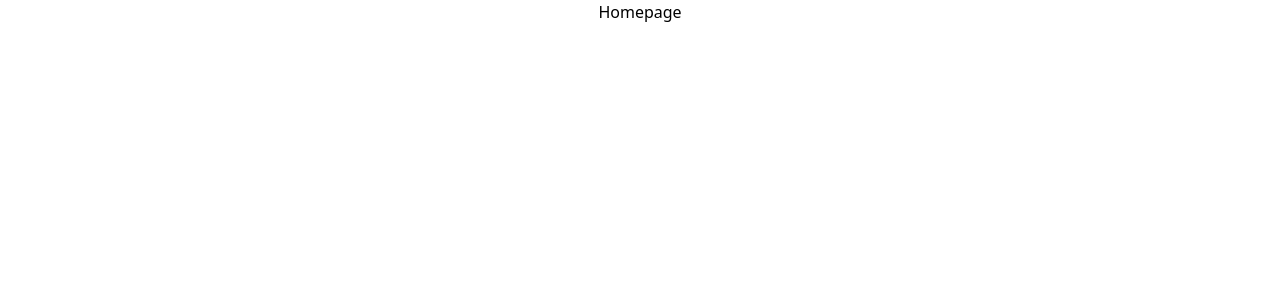
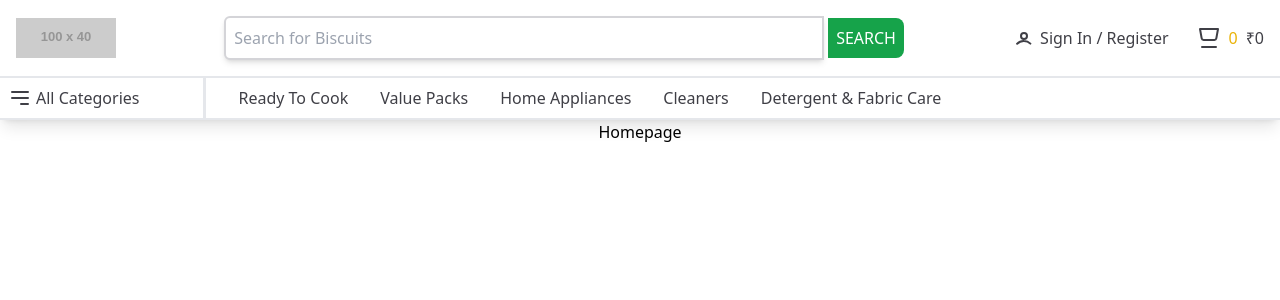
Before and after one commit to sushantbhausahebwalunj/apalabazar, a React (Create React App) app in the folder client/: page / in a window 1280 px wide. Shown: the top 300 px of the page. Built offline with nearby package versions, Linux system fonts and the light colour scheme.

Commit message:
Navbar created

```diff
--- /dev/null
+++ b/client/src/Components/Navbar.js
@@ -0,0 +1,106 @@
+import React from "react";
+
+const Navbar = () => {
+  return (
+    <div className="shadow-lg ">
+      {/* Top Navbar */}
+      <div className="bg-white p-4 border-b-[2px] flex items-center justify-between">
+        <div className="flex items-center space-x-4">
+          <img
+            src="https://placehold.co/100x40"
+            alt="Logo"
+            className="h-10"
+            crossOrigin="anonymous"
+          />
+        </div>
+        <div className="flex items-center space-x-1">
+          <input
+            type="text"
+            placeholder="Search for Biscuits"
+            className="border-[2px] border-zinc-300 rounded-l-md shadow-md p-2 w-[600px] dark:bg-white dark:text-zinc-300"
+          />
+          <button className="bg-green-600 text-white p-2 rounded-r-lg font-sans">
+            SEARCH
+          </button>
+        </div>
+        <div className="flex items-center space-x-7">
+          <div className="flex items-center space-x-1">
+            <svg
+              className="w-6 h-6 text-zinc-700"
+              fill="none"
+              stroke="currentColor"
+              viewBox="0 0 24 24"
+              xmlns="http://www.w3.org/2000/svg"
+            >
+              <path
+                strokeLinecap="round"
+                strokeLinejoin="round"
+                strokeWidth="2"
+                d="M5.121 17.804A8.966 8.966 0 0112 15c2.485 0 4.735.994 6.379 2.621M15 10a3 3 0 11-6 0 3 3 0 016 0z"
+              ></path>
+            </svg>
+            <button className="text-zinc-700 hover:text-blue-600 ">Sign In / Register</button>
+          </div>
+          <div className="flex items-center space-x-2">
+            <svg
+              className="w-6 h-6 text-zinc-700"
+              fill="none"
+              stroke="currentColor"
+              viewBox="0 0 24 24"
+              xmlns="http://www.w3.org/2000/svg"
+            >
+              <path
+                strokeLinecap="round"
+                strokeLinejoin="round"
+                strokeWidth="2"
+                d="M3 3h18l-1.68 9.39a2 2 0 01-1.98 1.61H6.66a2 2 0 01-1.98-1.61L3 3zm0 0l1.68 9.39a2 2 0 001.98 1.61h10.68a2 2 0 001.98-1.61L21 3M5 21h14"
+              ></path>
+            </svg>
+            <span className="text-yellow-500">0</span>
+            <span className="text-zinc-700">₹0</span>
+          </div>
+        </div>
+      </div>
+      {/* Bottom Navbar */}
+      <div className="bg-white  border-b-[2px] flex items-center space-x-8">
+        <div className=" border-r-[3px] p-2 pr-16">
+            <button className="flex items-center space-x-1 text-zinc-700">
+          <svg
+            className="w-6 h-6"
+            fill="none"
+            stroke="currentColor"
+            viewBox="0 0 24 24"
+            xmlns="http://www.w3.org/2000/svg"
+          >
+            <path
+              strokeLinecap="round"
+              strokeLinejoin="round"
+              strokeWidth="2"
+              d="M4 6h16M4 12h16m-7 6h7"
+            ></path>
+          </svg>
+          <span>All Categories</span>
+        </button>
+        </div>
+
+        <a href="#" className="text-zinc-700">
+          Ready To Cook
+        </a>
+        <a href="#" className="text-zinc-700">
+          Value Packs
+        </a>
+        <a href="#" className="text-zinc-700">
+          Home Appliances
+        </a>
+        <a href="#" className="text-zinc-700">
+          Cleaners
+        </a>
+        <a href="#" className="text-zinc-700">
+          Detergent &amp; Fabric Care
+        </a>
+      </div>
+    </div>
+  );
+};
+
+export default Navbar;
--- a/client/src/Pages/HomePage.js
+++ b/client/src/Pages/HomePage.js
@@ -1,8 +1,10 @@
 import React from 'react'
+import Navbar from '../Components/Navbar'
 
 function HomePage() {
   return (
     <div>
+      <Navbar />
     <div className='text-center'>
         Homepage
     </div>
```
